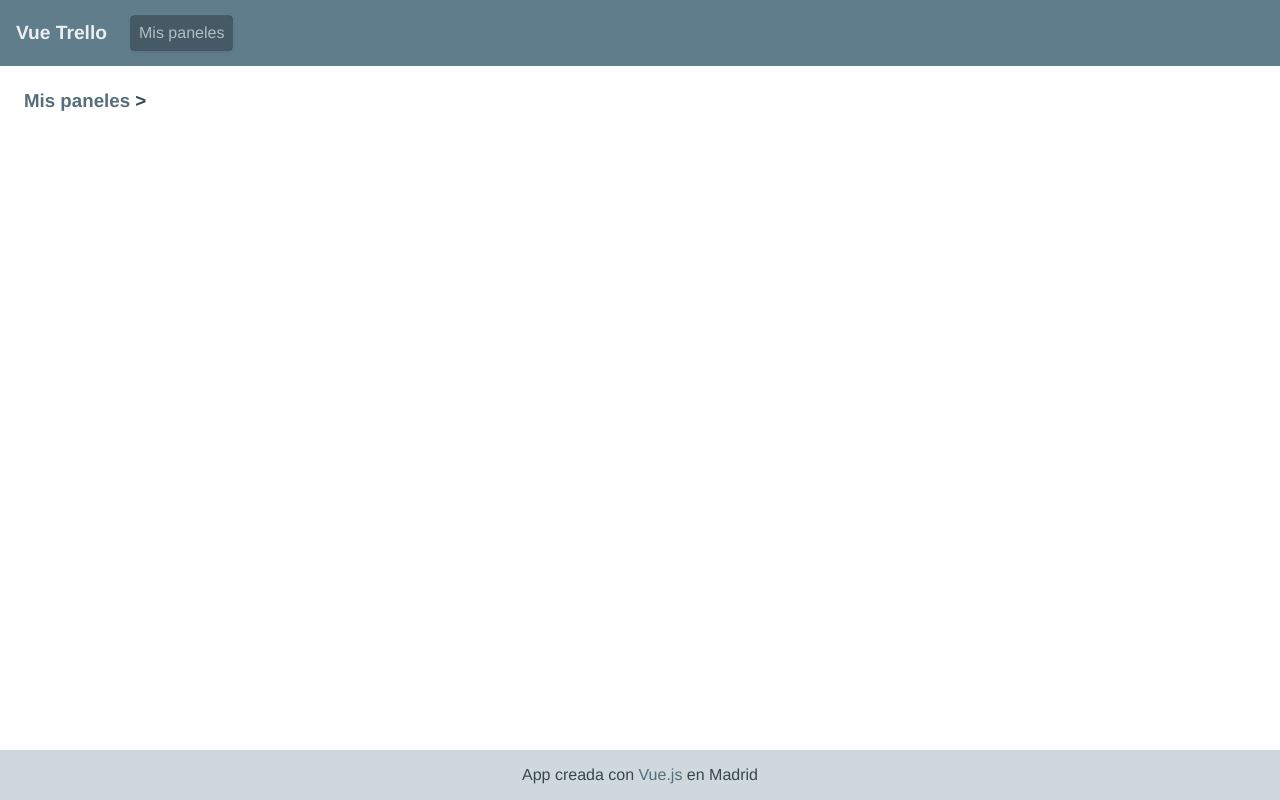
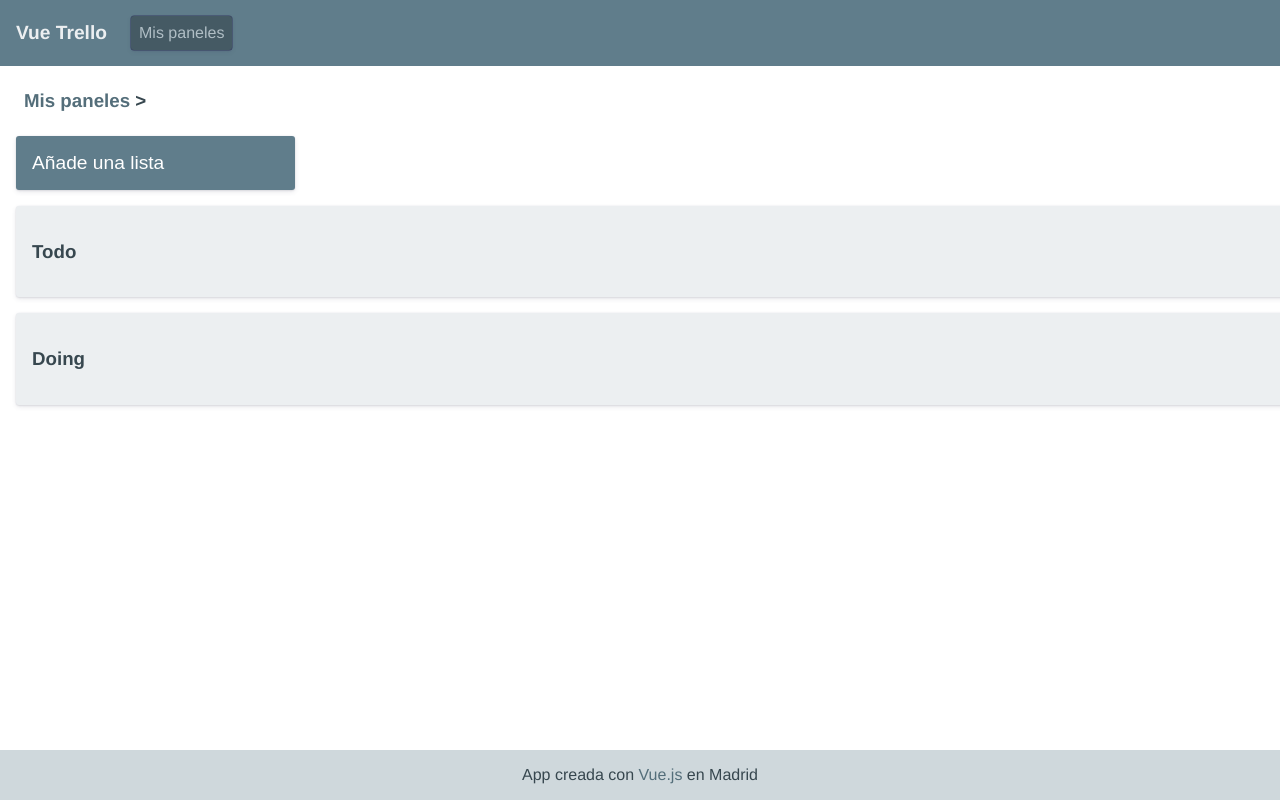
Before and after one commit to cjlozanoDev/vue-trello, a Vue app: page /board/1 in a window 1280 px wide. Built offline with nearby package versions, Linux system fonts and the light colour scheme.

Commit message:
add component Column and styles

```diff
--- a/src/components/AppFooter.vue
+++ b/src/components/AppFooter.vue
@@ -1,6 +1,9 @@
 <template>
   <footer>
-    <span> App creada con <a href="//vuejs.or"> Vue.js </a> en Madrid </span>
+    <span>
+      App creada con <a href="//vuejs.org" target="_blank"> Vue.js </a> en
+      Madrid
+    </span>
   </footer>
 </template>
 
--- /dev/null
+++ b/src/components/Column.vue
@@ -0,0 +1,51 @@
+<template>
+  <section>
+    <header>
+      <h3>{{ name }}</h3>
+    </header>
+  </section>
+</template>
+
+<script>
+export default {
+  name: "Column",
+  props: {
+    name: {
+      type: String,
+      default: "",
+    },
+    listId: {
+      type: Number,
+      default: 0,
+    },
+  },
+};
+</script>
+
+<style scoped>
+section {
+  box-sizing: border-box;
+  background-color: #eceff1;
+  border-radius: 3px;
+  box-shadow: 0 0 0 0.5px rgba(49, 49, 93, 0.03),
+    0 2px 5px 0 rgba(49, 49, 93, 0.1), 0 1px 2px 0 rgba(0, 0, 0, 0.08);
+  margin: 1rem;
+  padding: 1rem;
+  width: 100%;
+}
+@media (min-width: 600px) {
+  section {
+    width: calc(50% -2rem - 2px);
+  }
+}
+@media (min-width: 1024px) {
+  section {
+    width: calc(33% -2rem - 2px);
+  }
+}
+@media (min-width: 1200px) {
+  section {
+    width: calc(25% -2rem - 2px);
+  }
+}
+</style>
--- a/src/views/Board.vue
+++ b/src/views/Board.vue
@@ -1,17 +1,57 @@
 <template>
   <section>
     <h3><span>Mis paneles</span> > {{ name }}</h3>
-    <div></div>
+    <div>
+      <input
+        type="text"
+        placeholder="Añade una lista"
+        v-model="listName"
+        @keyup.enter="add()"
+      />
+      <div class="container">
+        <Column
+          v-for="list in boardList"
+          :key="list.id"
+          :list-id="list.id"
+          :name="list.name"
+        />
+      </div>
+    </div>
   </section>
 </template>
 
 <script>
+import Column from "@/components/Column.vue";
+
 export default {
   name: "Board",
+  components: {
+    Column,
+  },
   props: {
     name: {
       type: String,
       default: "",
+    },
+  },
+  data() {
+    return {
+      listName: "",
+      boardList: [
+        {
+          id: 1,
+          name: "Todo",
+        },
+        {
+          id: 2,
+          name: "Doing",
+        },
+      ],
+    };
+  },
+  methods: {
+    add() {
+      this.boardList.push({ name: this.listName, id: new Date() });
     },
   },
 };
@@ -29,4 +69,24 @@
 h3 span {
   color: #546e7a;
 }
+input {
+  background-color: #607d8b;
+  border: 0;
+  border-radius: 3px;
+  box-shadow: 0 0 0 0.5px rgba(49, 49, 93, 0.03),
+    0 2px 5px 0 rgba(49, 49, 93, 0.1), 0 1px 2px 0 rgba(0, 0, 0, 0.08);
+  color: #607d8b;
+  font-size: 1.2rem;
+  margin: 0 1rem;
+  outline: 0;
+  padding: 1rem;
+  transition: all 600ms ease;
+}
+input:active,
+input:focus {
+  background-color: #fafafa;
+}
+input::placeholder {
+  color: #fff;
+}
 </style>
```
